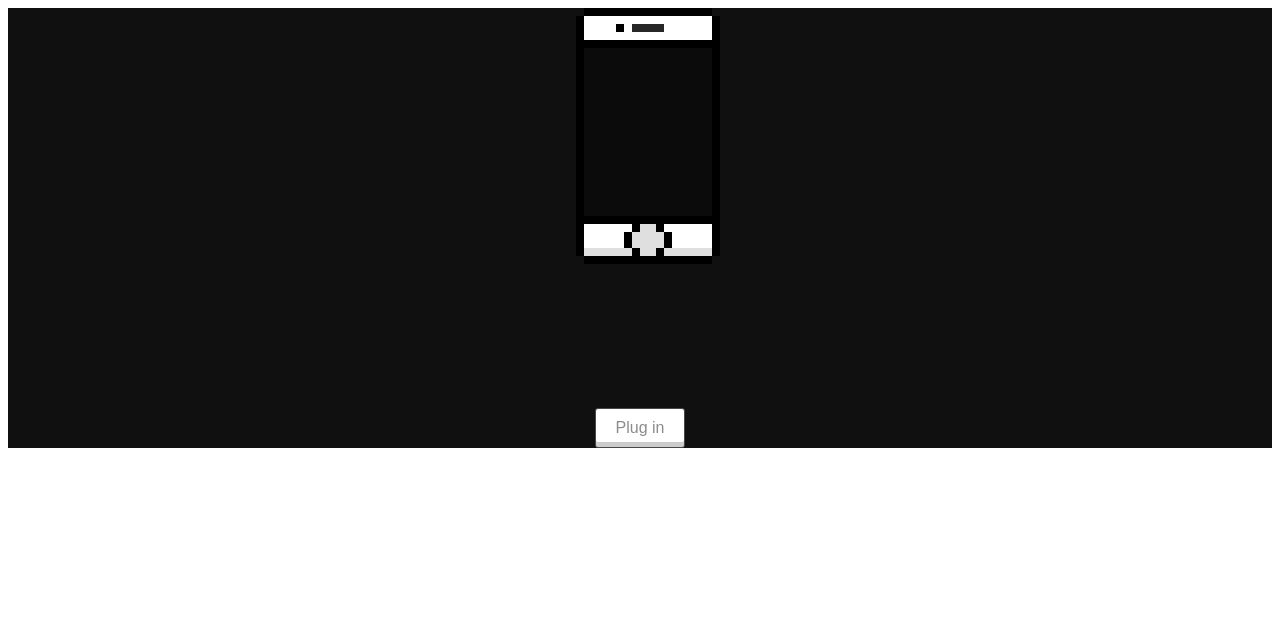
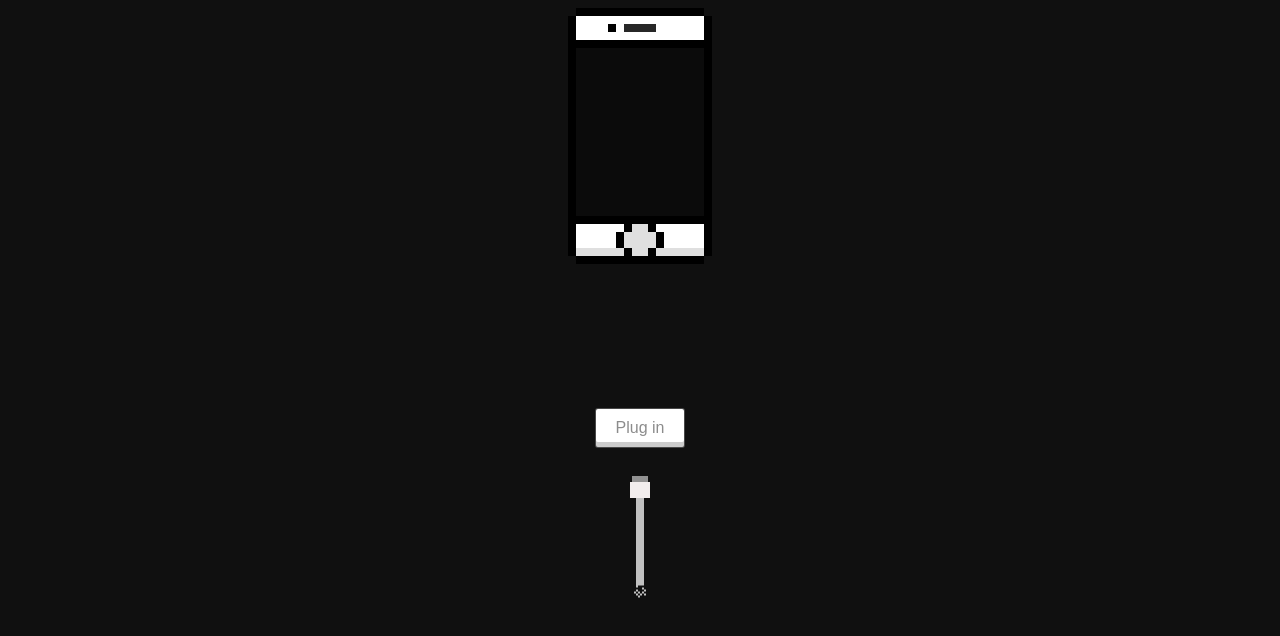
Before and after one commit to MilesGitGud/usbtypec, a plain HTML site: page index.html in a window 1280 px wide. Drawn offline with Linux system fonts and the light colour scheme.

Commit message:
Update style.css

```diff
--- a/style.css
+++ b/style.css
@@ -1,12 +1,5 @@
-html, body {
-  overflow-x: hidden;
-}
-body {
-  position: relative
-}
-
 #bg {
-    height: 100%;
+    height: 100vh;
     width: 100%;
     left: 0;
     right: 0;
```
